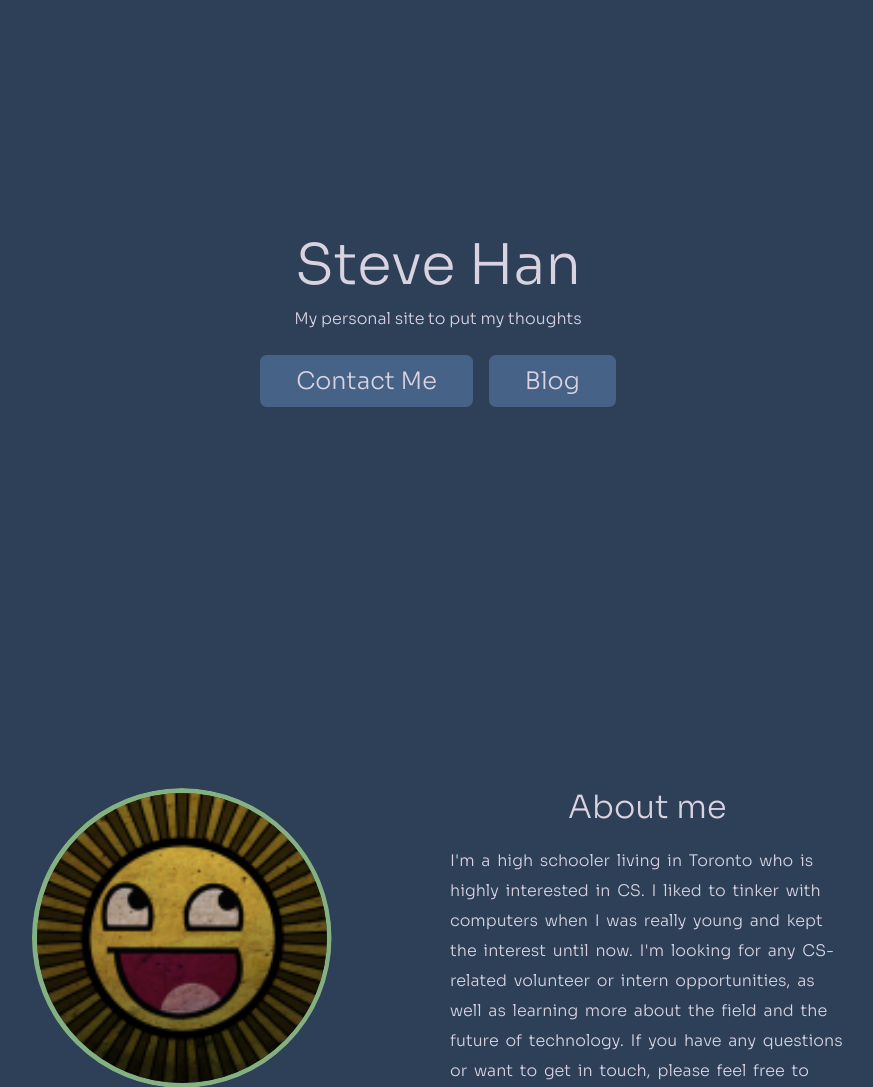
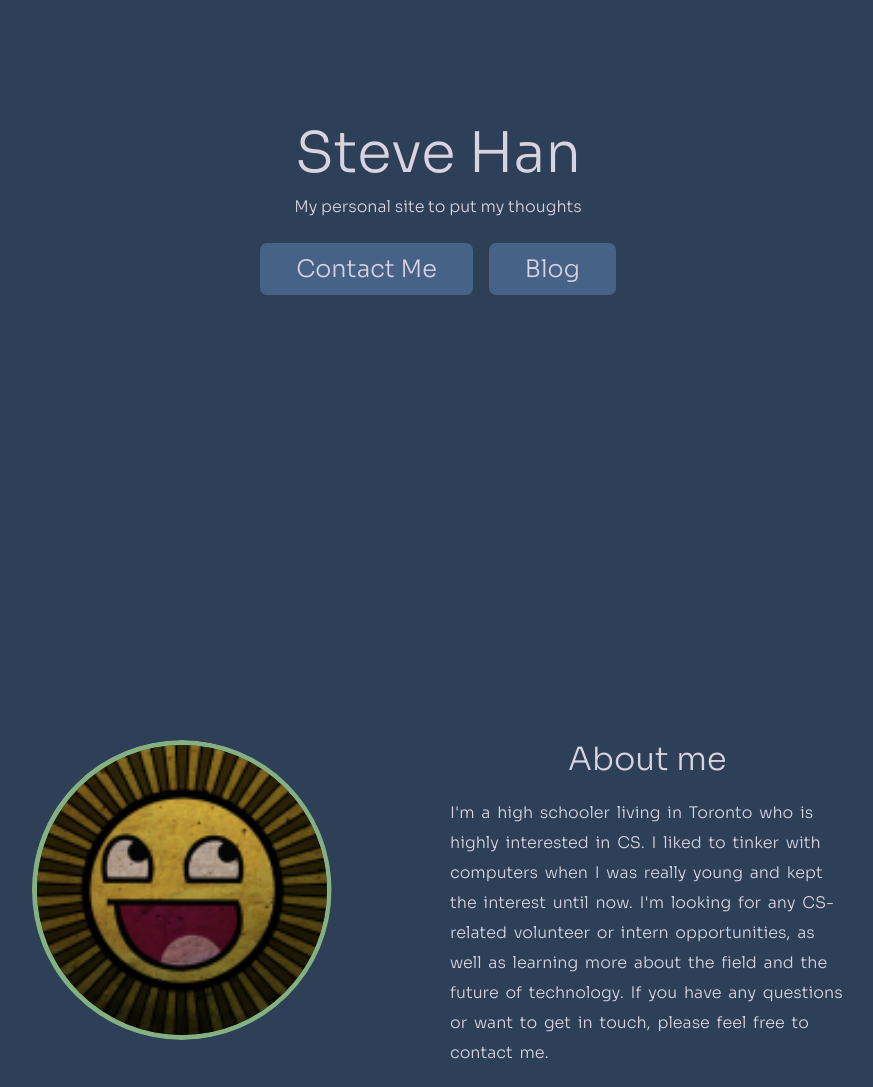
Before and after one commit to stevehan12138/ilikechicken.me, a Django app: template templates/page/index.html in a window 1280 px wide. Shown: the part 150-1237 px from the top of the page, without its empty margins (202-1075 px from the left). Run offline with Django 3.2, Linux system fonts and the light colour scheme; the template is opened without the code that fills it, so the values that code supplies are empty; some libraries are stand-ins or nearby versions.

Commit message:
banner change

```diff
--- a/static/css/home.css
+++ b/static/css/home.css
@@ -1,6 +1,6 @@
 #banner {
     text-align: center;
-    padding: 32em 0 16em 0;
+    padding: 50vh 0 40vh 0;
     color: inherit;
 }
 
```
Also changed, not shown: blog/migrations/0001_initial.py (added), blog/migrations/__init__.py (added).
